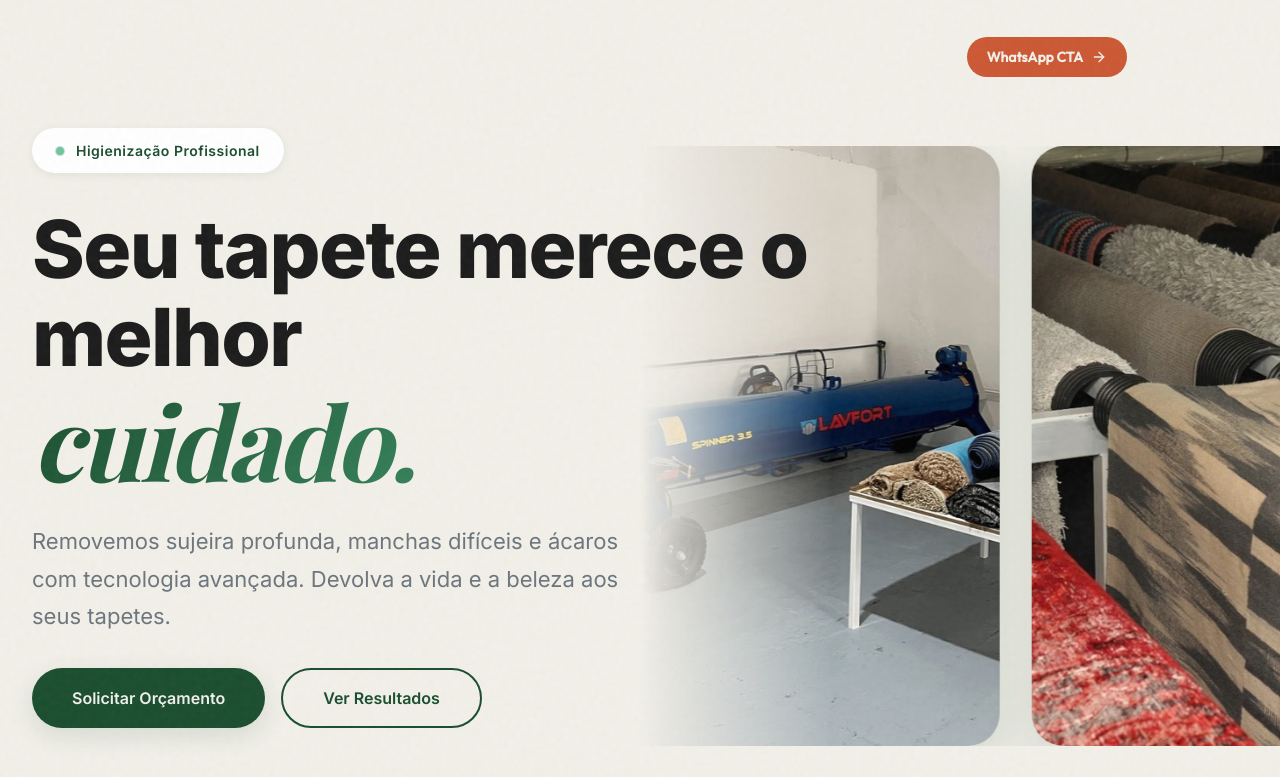
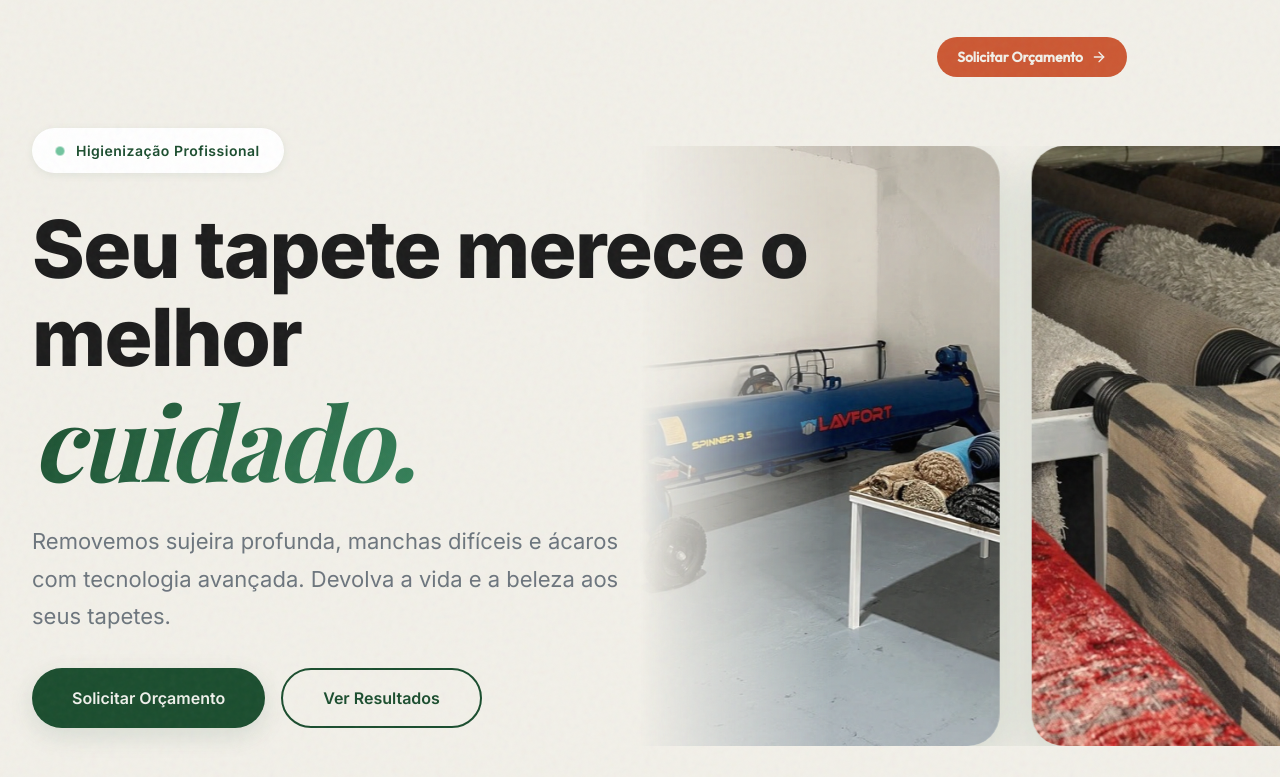
Before and after one commit to sparo-demonstracao/Mister-Cleaner-Website, a React (Vite) app: page / in a window 1280 px wide. Shown: the top 777 px of the page. Built offline with nearby package versions, Linux system fonts and the light colour scheme; a web font is replaced by a local one.

Commit message:
Update CTA button text to Solicitar Orçamento

```diff
--- a/src/App.jsx
+++ b/src/App.jsx
@@ -50,8 +50,8 @@ const Navbar = ({ openQuote }) => {
                     style={{ transitionTimingFunction: 'cubic-bezier(0.25, 0.46, 0.45, 0.94)' }}
                 >
                     <span className="relative z-10 flex items-center gap-1.5 md:gap-2">
-                        <span className="hidden sm:inline">WhatsApp CTA</span>
-                        <span className="inline sm:hidden">WhatsApp</span>
+                        <span className="hidden sm:inline">Solicitar Orçamento</span>
+                        <span className="inline sm:hidden">Orçamento</span>
                         <ArrowRight className="w-3 h-3 md:w-4 md:h-4 group-hover:translate-x-1 transition-transform" />
                     </span>
                     <span className="absolute inset-0 bg-primary translate-y-full group-hover:translate-y-0 transition-transform duration-300 ease-in-out"></span>
```
